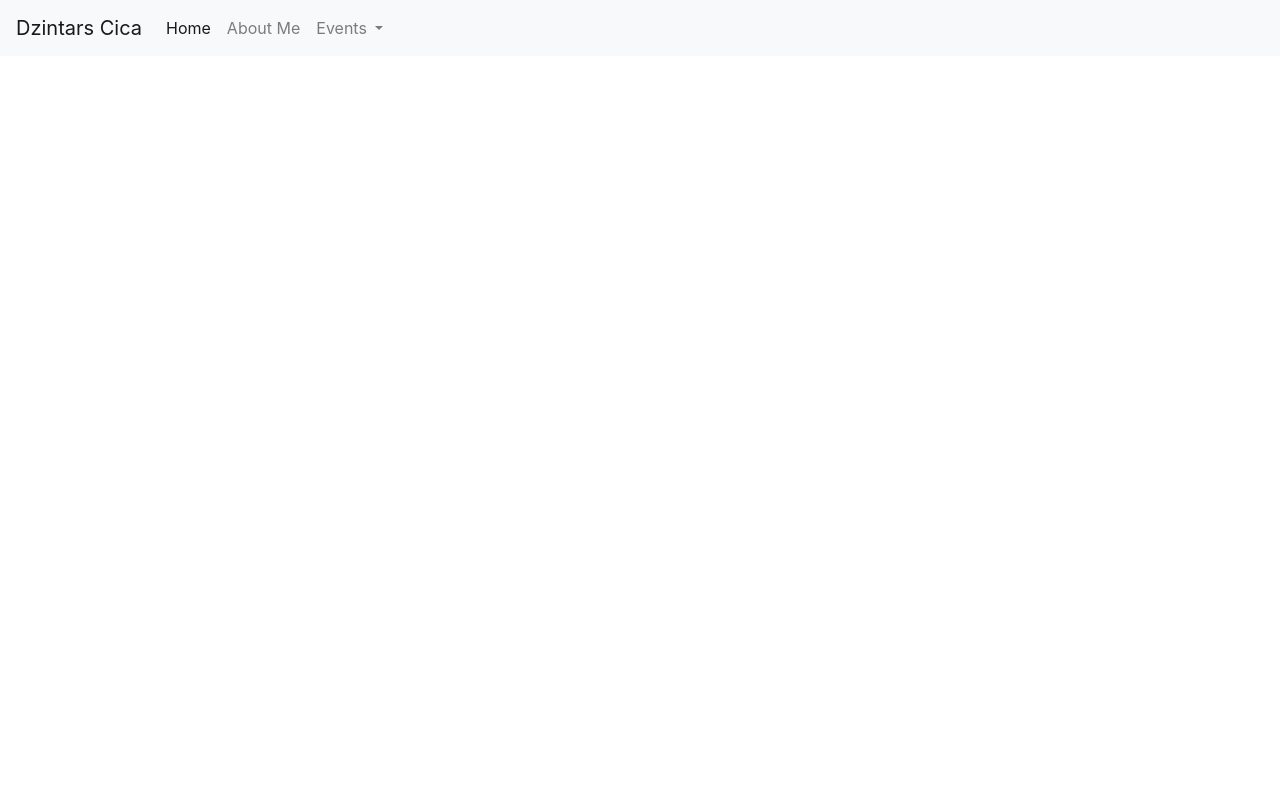
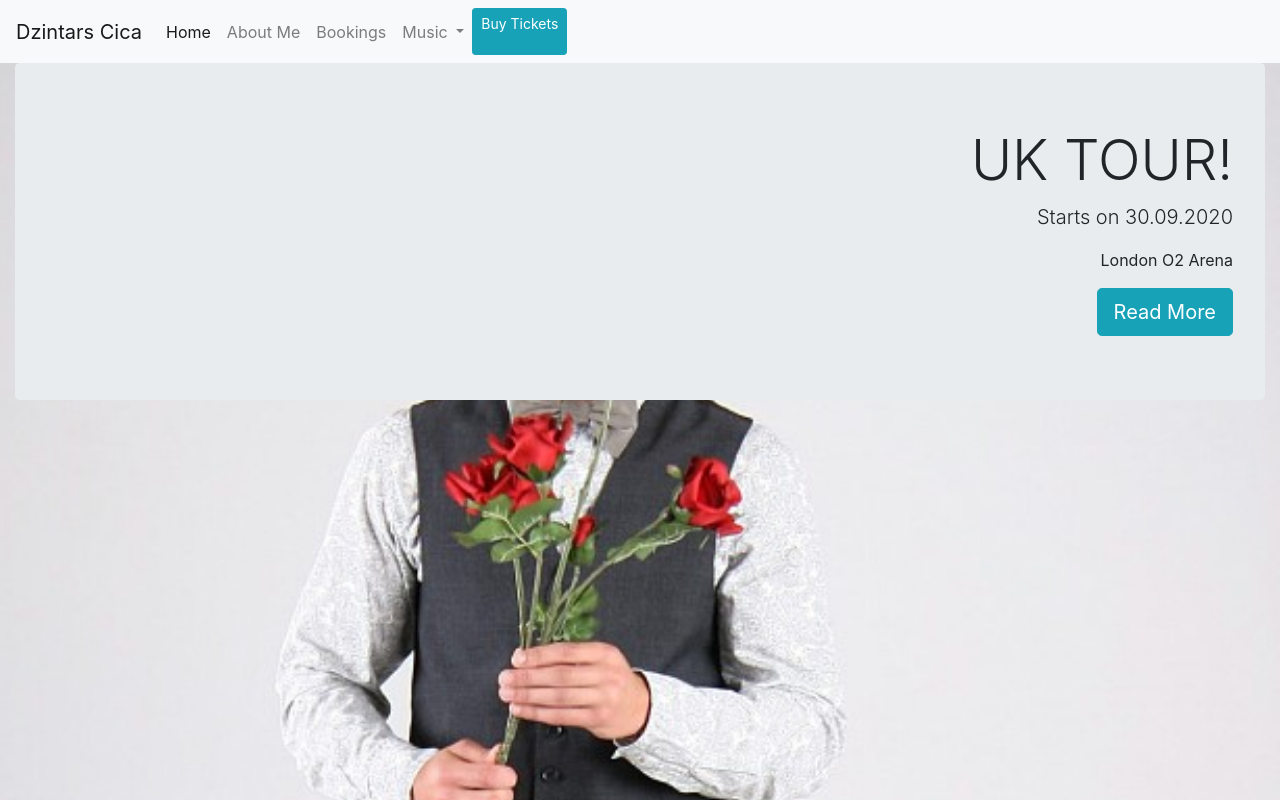
Before and after one commit to Code-Institute-Submissions/Dzintars-Cica, a plain HTML site: page index.html in a window 1280 px wide. Shown: the top 800 px of the page. Drawn offline with nearby package versions, Linux system fonts and the light colour scheme; files that its build step writes are made by us from their sources; files whose address does not match are found by name.

Commit message:
added some content to index.html page

```diff
--- a/css/style.css
+++ b/css/style.css
@@ -0,0 +1,14 @@
+body {
+
+}
+
+
+.callout-container {
+    height: 100vh;
+
+  background: URL("../images/main.jpg") no-repeat bottom right fixed;
+  -webkit-background-size: cover;
+  -moz-background-size: cover;
+  -o-background-size: cover;
+  background-size: cover;
+}
--- a/index.html
+++ b/index.html
@@ -4,9 +4,10 @@
 	<title>Dzintars Cica</title>
 	<link rel="stylesheet" type="text/css" href="https://stackpath.bootstrapcdn.com/bootstrap/4.4.1/css/bootstrap.min.css">
 	<link rel="stylesheet" type="text/css" href="https://stackpath.bootstrapcdn.com/font-awesome/4.7.0/css/font-awesome.min.css">
-	<link rel="stylesheet" type="text/css" href="/Users/atvarsvelavs/Desktop/Dzintars-Milestone/css/style.css">
+	<link rel="stylesheet" type="text/css" href="css/style.css">
 </head>
 <body>
+<header>
     <nav class="navbar navbar-expand-lg navbar-light bg-light">
         <a class="navbar-brand" href="index.html">Dzintars Cica</a>
         <button class="navbar-toggler" type="button" data-toggle="collapse" data-target="#navbarNavDropdown" aria-controls="navbarNavDropdown" aria-expanded="false" aria-label="Toggle navigation">
@@ -20,18 +21,80 @@
                             <li class="nav-item">
                                 <a class="nav-link" href="about-me.html">About Me</a>
                             </li>
+                            <li class="nav-item">
+                                <a class="nav-link" href="about-me.html">Bookings</a>
+                            </li>
                             <li class="nav-item dropdown">
                                 <a class="nav-link dropdown-toggle" href="#" id="navbarDropdownMenuLink" role="button" data-toggle="dropdown" aria-haspopup="true" aria-expanded="false">
-          Events
+                                Music
                                 </a>
                                 <div class="dropdown-menu" aria-labelledby="navbarDropdownMenuLink">
                                 <a class="dropdown-item" href="uk-tour.html">UK Tour</a>
-          <a class="dropdown-item" href="book-me.html">Book Me</a>
+                                <a class="dropdown-item" href="my-music.html">Listen My Music</a>
                                 </div>
                             </li>
                         </ul>
+                            <div class="ticket button">
+                            <form class="nav-item">
+                            <button class="btn btn-info btn-sm" type="button">Buy Tickets
+                            <a class="nav-link" href="https://www.ticketmaster.co.uk/ " target="_blank"></a></button>
+                            </form>
+                            </div>
             </div>
     </nav>
+</header>
+
+
+<section>
+    <div class="container-fluid callout-container">
+        <div class="row">
+            <div class="col-12">
+                <section class="jumbotron text-right">
+                    <h1 class="display-4">UK TOUR!</h1>
+                    <p class="lead">Starts on 30.09.2020</p>
+                    <p>London O2 Arena</p>
+                    <a class="btn btn-info btn-lg" href="uk-tour.html" role="button">Read More</a>
+                </section>
+            </div>
+        </div>
+    </div>
+</section>
+
+<section>
+    <div class="container-fluid">
+        <div class="row">
+            <div class="col">
+              <iframe width="560" height="315" src="https://www.youtube.com/embed/SogFhzTol08" frameborder="0" allow="accelerometer; autoplay; encrypted-media; gyroscope; picture-in-picture" allowfullscreen></iframe>
+            </div>
+            <div class="col">
+             <p> Available to sing in your wedding, birthday parties or any other your upcoming gig. You can book me.</p>
+
+            <a class="btn btn-info" href="book-me.html" role="button">Bookings</a>
+            </div>
+        </div>
+    </div>
+</section>
+
+
+
+
+
+
+
+
+
+
+
+
+
+
+
+
+
+
+
+
+
 
 <script src="https://code.jquery.com/jquery-3.4.1.slim.min.js" integrity="sha384-J6qa4849blE2+poT4WnyKhv5vZF5SrPo0iEjwBvKU7imGFAV0wwj1yYfoRSJoZ+n" crossorigin="anonymous"></script>
 <script src="https://cdn.jsdelivr.net/npm/popper.js@1.16.0/dist/umd/popper.min.js" integrity="sha384-Q6E9RHvbIyZFJoft+2mJbHaEWldlvI9IOYy5n3zV9zzTtmI3UksdQRVvoxMfooAo" crossorigin="anonymous"></script>
```
Also changed, not shown: about-me.html (+13 -0 lines), images/main.jpg (added), my-music.html (added). Lines whose indentation alone changed are shown as unchanged.
